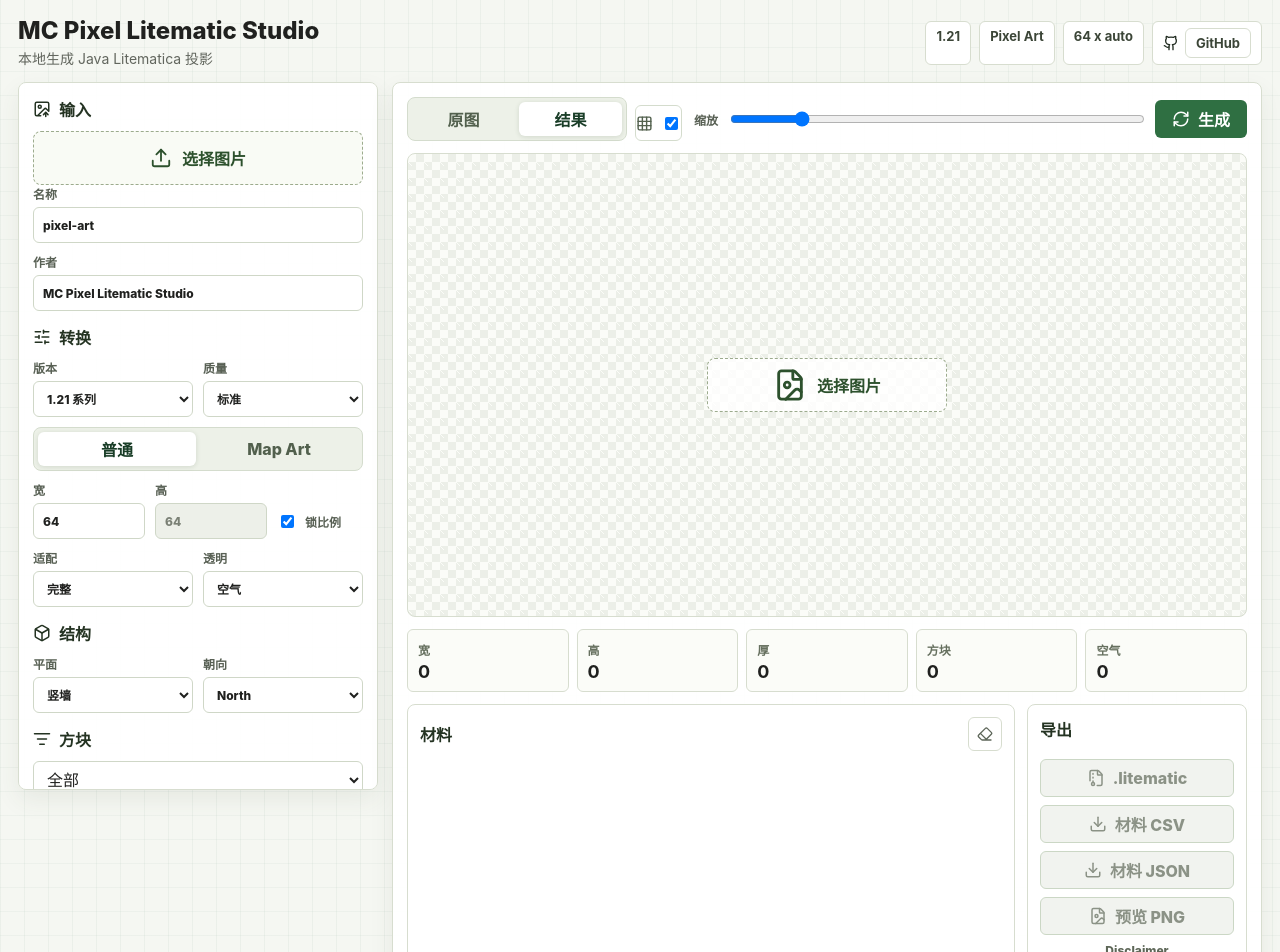
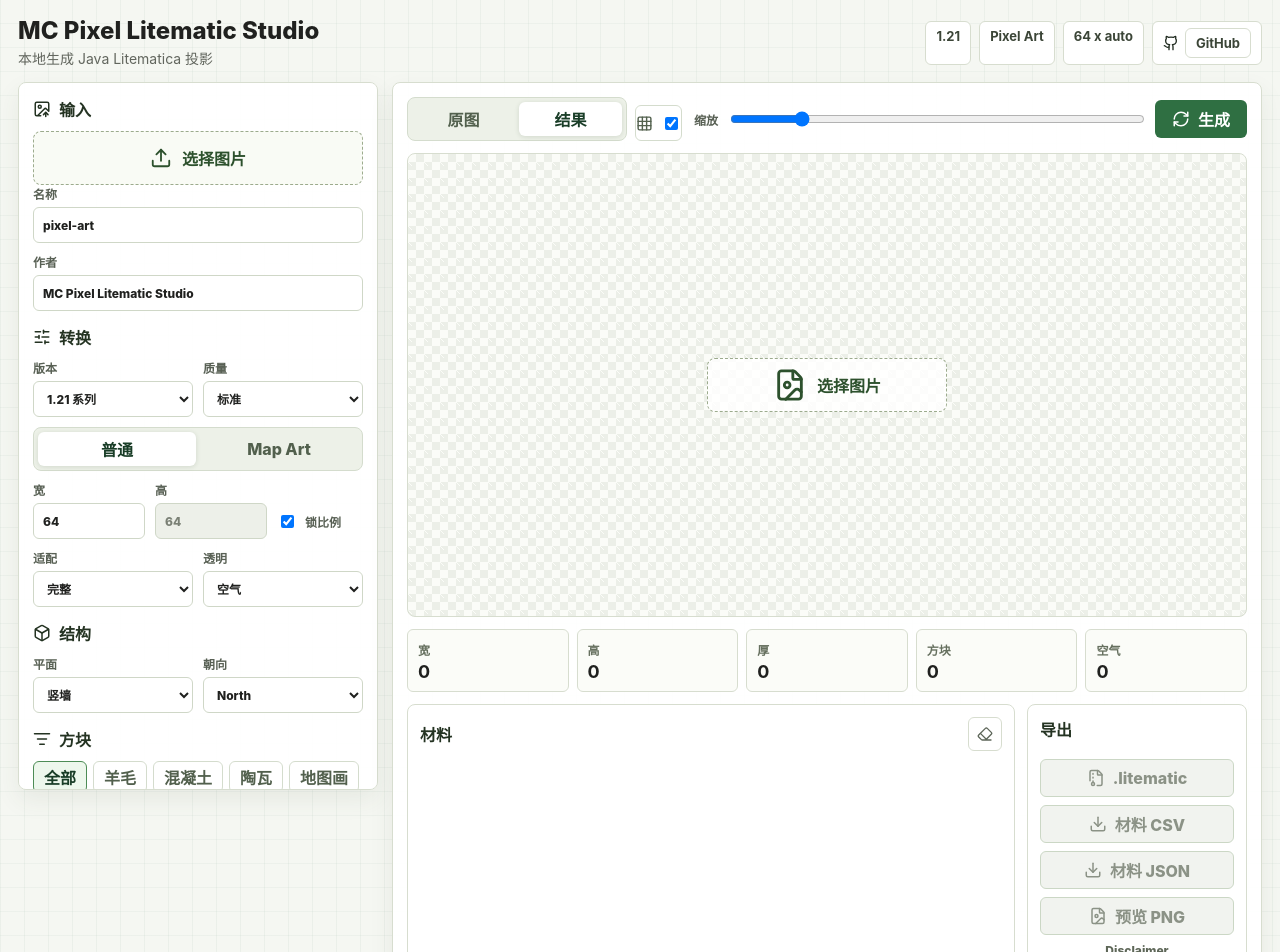
Before and after one commit to ArcherY417/mc-pixel-litematic-cloudflare, a React (Vite) app: page / in a window 1280 px wide. Shown: the top 952 px of the page. Built offline with nearby package versions, Linux system fonts and the light colour scheme.

Commit message:
Add hue-aware matching and palette multi-select

```diff
--- a/src/blocks.ts
+++ b/src/blocks.ts
@@ -74,6 +74,12 @@ export const BLOCKS: BlockInfo[] = [
   b("grass_block", "Grass Block", [93, 129, 54], ["natural"]),
   b("mud", "Mud", [60, 57, 60], ["natural"]),
   b("snow_block", "Snow Block", [249, 254, 254], ["natural"]),
+  b("sea_lantern", "Sea Lantern", [172, 199, 190], ["natural"]),
+  b("slime_block", "Slime Block", [111, 192, 91], ["natural"]),
+  b("moss_block", "Moss Block", [89, 109, 45], ["natural"]),
+  b("verdant_froglight", "Verdant Froglight", [211, 224, 159], ["natural"]),
+  b("pearlescent_froglight", "Pearlescent Froglight", [234, 217, 223], ["natural"]),
+  b("ochre_froglight", "Ochre Froglight", [247, 218, 154], ["natural"]),
   b("ice", "Ice", [145, 183, 252], ["natural"]),
   b("packed_ice", "Packed Ice", [142, 180, 250], ["natural"]),
   b("prismarine", "Prismarine", [99, 156, 151], ["natural"]),
--- a/src/client/browserGenerator.ts
+++ b/src/client/browserGenerator.ts
@@ -143,7 +143,10 @@ function nearestBlock(
   let bestDistance = Number.POSITIVE_INFINITY;
   const colorLab = quality === "fast" ? null : rgbToLab(color);
   for (let i = 0; i < paletteRgb.length; i += 1) {
-    const distance = quality === "fast" ? weightedRgbDistance(color, paletteRgb[i]) : squaredDistance(colorLab!, paletteLab[i]);
+    const distance =
+      quality === "fast"
+        ? weightedRgbDistance(color, paletteRgb[i])
+        : hueAwareLabDistance(color, paletteRgb[i], squaredDistance(colorLab!, paletteLab[i]));
     if (distance < bestDistance) {
       best = i;
       bestDistance = distance;
@@ -263,6 +266,44 @@ function squaredDistance(a: Lab, b: Lab) {
   return (a[0] - b[0]) ** 2 + (a[1] - b[1]) ** 2 + (a[2] - b[2]) ** 2;
 }
 
+function hueAwareLabDistance(source: [number, number, number], candidate: [number, number, number], labSquared: number) {
+  const sourceHsl = rgbToHsl(source);
+  const candidateHsl = rgbToHsl(candidate);
+  if (sourceHsl.s < 0.08) return labSquared;
+
+  const hueDiff = hueDistance(sourceHsl.h, candidateHsl.h);
+  const sourceIsGreenish = sourceHsl.h >= 58 && sourceHsl.h <= 178 && sourceHsl.s > 0.12;
+  const candidateIsWarm = candidateHsl.h >= 28 && candidateHsl.h <= 62 && candidateHsl.s > 0.12;
+  const candidateIsGreenish = candidateHsl.h >= 68 && candidateHsl.h <= 178 && candidateHsl.s > 0.10;
+
+  let penalty = (hueDiff / 180) ** 2 * 260;
+  if (sourceIsGreenish && candidateIsWarm) penalty += 520;
+  if (sourceIsGreenish && candidateIsGreenish) penalty -= 120;
+  return Math.max(0, labSquared + penalty);
+}
+
+function hueDistance(a: number, b: number) {
+  const diff = Math.abs(a - b) % 360;
+  return Math.min(diff, 360 - diff);
+}
+
+function rgbToHsl(rgb: [number, number, number]) {
+  const r = rgb[0] / 255;
+  const g = rgb[1] / 255;
+  const b = rgb[2] / 255;
+  const max = Math.max(r, g, b);
+  const min = Math.min(r, g, b);
+  const lightness = (max + min) / 2;
+  if (max === min) return { h: 0, s: 0, l: lightness };
+  const delta = max - min;
+  const saturation = lightness > 0.5 ? delta / (2 - max - min) : delta / (max + min);
+  let hue = 0;
+  if (max === r) hue = (g - b) / delta + (g < b ? 6 : 0);
+  else if (max === g) hue = (b - r) / delta + 2;
+  else hue = (r - g) / delta + 4;
+  return { h: hue * 60, s: saturation, l: lightness };
+}
+
 function rgbToLab(rgb: [number, number, number]): Lab {
   const [r, g, b] = rgb.map((channel) => {
     const value = channel / 255;
--- a/src/client/palette.ts
+++ b/src/client/palette.ts
@@ -3,15 +3,24 @@ import type { BlockInfo, Settings } from "../types";
 
 export function selectBlocks(settings: Settings): BlockInfo[] {
   const blocks = BLOCKS.filter((block) => block.versions.includes(settings.mc_version));
-  if (settings.palette_mode === "custom") {
+  const modes = settings.palette_modes?.length ? settings.palette_modes : [settings.palette_mode];
+  if (modes.includes("custom")) {
     const byId = new Map(BLOCKS.map((block) => [block.id, block]));
     const selected = settings.custom_blocks
       .map((id) => byId.get(id))
       .filter((block): block is BlockInfo => !!block && block.versions.includes(settings.mc_version));
     return selected.length ? selected : blocks;
   }
-  if (settings.palette_mode === "all") return blocks;
-  if (settings.palette_mode === "map_art") return blocks.filter((block) => block.map_art);
-  if (settings.palette_mode === "survival") return blocks.filter((block) => block.survival);
-  return blocks.filter((block) => block.categories.includes(settings.palette_mode));
+  if (modes.includes("all")) return blocks;
+  return blocks.filter((block) => blockMatchesPalette(block, modes));
 }
+
+export function blockMatchesPalette(block: BlockInfo, modes: Settings["palette_modes"]) {
+  return modes.some((mode) => {
+    if (mode === "all") return true;
+    if (mode === "map_art") return block.map_art;
+    if (mode === "survival") return block.survival;
+    if (mode === "custom") return true;
+    return block.categories.includes(mode);
+  });
+}
--- a/src/main.tsx
+++ b/src/main.tsx
@@ -19,6 +19,7 @@ import {
 } from "lucide-react";
 import { BLOCKS } from "./blocks";
 import { convertInBrowser } from "./client/browserGenerator";
+import { blockMatchesPalette } from "./client/palette";
 import "./styles.css";
 import type { ConvertResponse, Settings } from "./types";
 
@@ -34,6 +35,7 @@ const initialSettings: Settings = {
   quality: "standard",
   transparent_mode: "air",
   palette_mode: "all",
+  palette_modes: ["all"],
   custom_blocks: [],
   replacements: {},
   build_plane: "wall",
@@ -64,16 +66,13 @@ function App() {
 
   const filteredBlocks = useMemo(() => {
     const q = blockSearch.trim().toLowerCase();
+    const modes = settings.palette_modes?.length ? settings.palette_modes : [settings.palette_mode];
     return versionBlocks.filter((block) => {
       if (q && !`${block.id} ${block.name}`.toLowerCase().includes(q)) return false;
-      if (settings.palette_mode === "wool") return block.categories.includes("wool");
-      if (settings.palette_mode === "concrete") return block.categories.includes("concrete");
-      if (settings.palette_mode === "terracotta") return block.categories.includes("terracotta");
-      if (settings.palette_mode === "map_art") return block.map_art;
-      if (settings.palette_mode === "survival") return block.survival;
-      return true;
+      if (modes.includes("custom")) return true;
+      return blockMatchesPalette(block, modes);
     });
-  }, [blockSearch, settings.palette_mode, versionBlocks]);
+  }, [blockSearch, settings.palette_mode, settings.palette_modes, versionBlocks]);
 
   const selectedCustomSet = useMemo(() => new Set(settings.custom_blocks), [settings.custom_blocks]);
 
@@ -118,7 +117,24 @@ function App() {
       const next = new Set(current.custom_blocks);
       if (next.has(blockId)) next.delete(blockId);
       else next.add(blockId);
-      return { ...current, custom_blocks: [...next], palette_mode: "custom" };
+      return { ...current, custom_blocks: [...next], palette_mode: "custom", palette_modes: ["custom"] };
+    });
+  }
+
+  function togglePaletteMode(mode: Settings["palette_modes"][number]) {
+    setSettings((current) => {
+      if (mode === "all") {
+        return { ...current, palette_mode: "all", palette_modes: ["all"] };
+      }
+      if (mode === "custom") {
+        return { ...current, palette_mode: "custom", palette_modes: ["custom"] };
+      }
+      const currentModes = current.palette_modes?.length ? current.palette_modes : [current.palette_mode];
+      const next = new Set(currentModes.filter((item) => item !== "all" && item !== "custom"));
+      if (next.has(mode)) next.delete(mode);
+      else next.add(mode);
+      const palette_modes: Settings["palette_modes"] = next.size ? ([...next] as Settings["palette_modes"]) : ["all"];
+      return { ...current, palette_mode: palette_modes[0] as Settings["palette_mode"], palette_modes };
     });
   }
 
@@ -325,15 +341,31 @@ function App() {
           </div>
 
           <PanelTitle icon={<ListFilter size={18} />} label="方块" />
-          <select value={settings.palette_mode} onChange={(event) => update("palette_mode", event.target.value as Settings["palette_mode"])}>
-            <option value="all">全部</option>
-            <option value="wool">羊毛</option>
-            <option value="concrete">混凝土</option>
-            <option value="terracotta">陶瓦</option>
-            <option value="map_art">地图画可用</option>
-            <option value="survival">生存友好</option>
-            <option value="custom">自定义</option>
-          </select>
+          <div className="palette-options" role="group" aria-label="方块类型">
+            {[
+              ["all", "全部"],
+              ["wool", "羊毛"],
+              ["concrete", "混凝土"],
+              ["terracotta", "陶瓦"],
+              ["map_art", "地图画"],
+              ["survival", "生存"],
+              ["custom", "自定义"]
+            ].map(([mode, label]) => {
+              const active = (settings.palette_modes?.length ? settings.palette_modes : [settings.palette_mode]).includes(
+                mode as Settings["palette_modes"][number]
+              );
+              return (
+                <button
+                  key={mode}
+                  className={active ? "active" : ""}
+                  type="button"
+                  onClick={() => togglePaletteMode(mode as Settings["palette_modes"][number])}
+                >
+                  {label}
+                </button>
+              );
+            })}
+          </div>
           <div className="search-box">
             <Search size={16} />
             <input value={blockSearch} onChange={(event) => setBlockSearch(event.target.value)} placeholder="搜索方块" />
--- a/src/styles.css
+++ b/src/styles.css
@@ -238,6 +238,29 @@ input:disabled {
   background: #ffffff;
   color: #193d27;
   box-shadow: 0 1px 5px rgba(44, 69, 43, 0.14);
+}
+
+.palette-options {
+  display: flex;
+  flex-wrap: wrap;
+  gap: 6px;
+  margin-bottom: 10px;
+}
+
+.palette-options button {
+  min-height: 32px;
+  border: 1px solid #d4dccd;
+  border-radius: 6px;
+  background: #ffffff;
+  color: #52604d;
+  padding: 0 10px;
+  font-weight: 800;
+}
+
+.palette-options button.active {
+  border-color: #4d8c55;
+  background: #edf7ec;
+  color: #193d27;
 }
 
 .search-box {
--- a/src/types.ts
+++ b/src/types.ts
@@ -41,6 +41,7 @@ export type Settings = {
   quality: "fast" | "standard" | "high";
   transparent_mode: "air" | "white" | "black";
   palette_mode: "all" | "wool" | "concrete" | "terracotta" | "map_art" | "survival" | "custom";
+  palette_modes: Array<"all" | "wool" | "concrete" | "terracotta" | "map_art" | "survival" | "custom">;
   custom_blocks: string[];
   replacements: Record<string, string>;
   build_plane: "wall" | "floor" | "ceiling";
```
Also changed, not shown: 1 other file (tests, documents, lock files or other folders).
